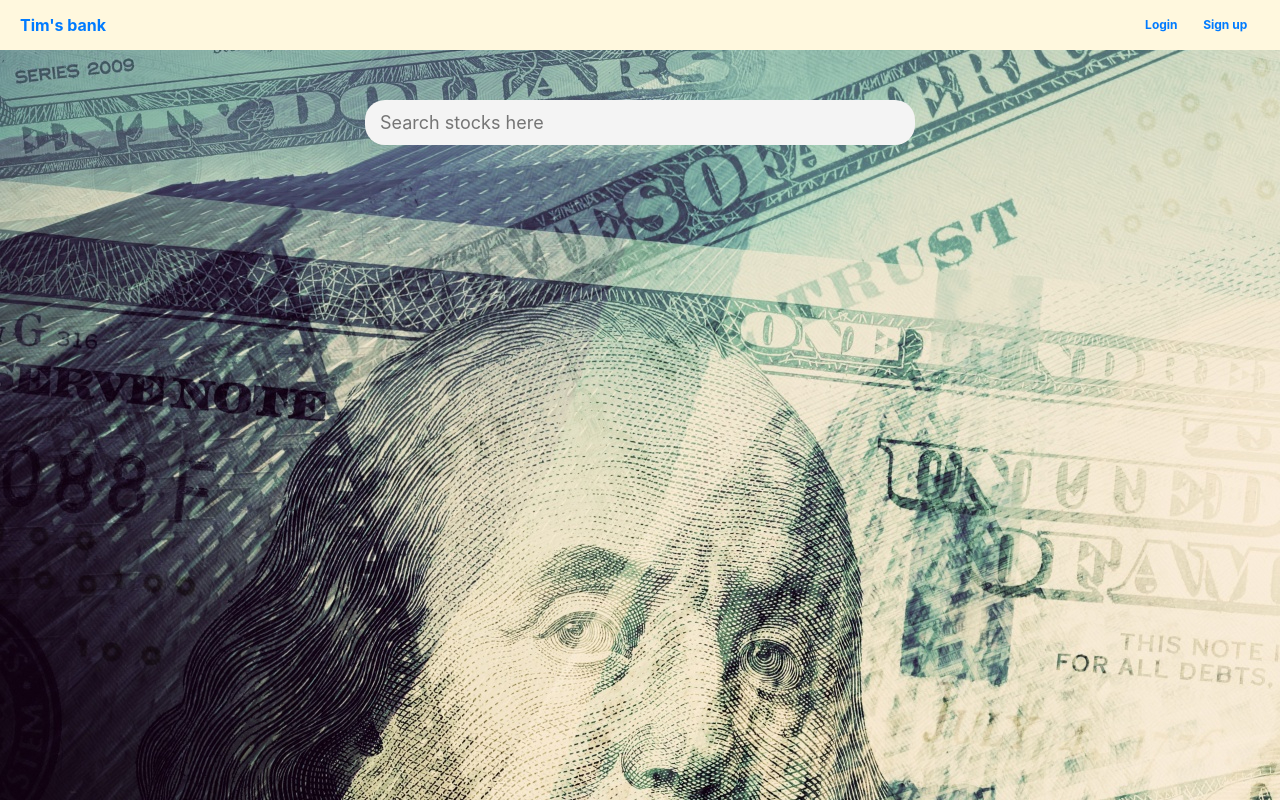
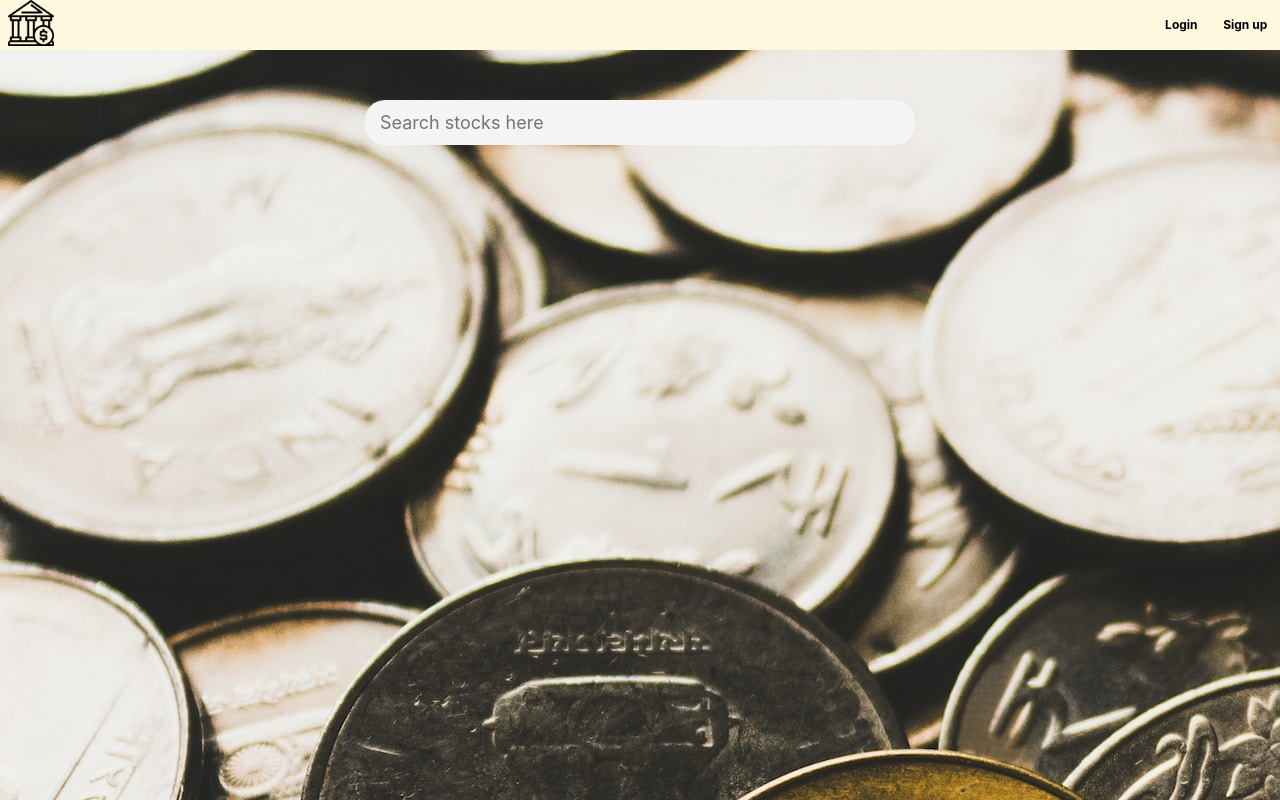
Before and after one commit to jtimilli/CS50W_finalproject, a Django app: page /invest/ in a window 1280 px wide. Run offline with Django 4.2, Linux system fonts and the light colour scheme; some libraries are stand-ins or nearby versions.

Commit message:
add styles to pages-homepage, investing and layout

```diff
--- a/banking/static/banking/homepage/style.css
+++ b/banking/static/banking/homepage/style.css
@@ -16,6 +16,7 @@ body {
   background-image: url("../images/building-shot.jpg");
   background-repeat: no-repeat;
   background-size: cover;
+  backdrop-filter: blur(8px);
 }
 
 /* Set header styles */
--- a/banking/static/banking/investing/style.css
+++ b/banking/static/banking/investing/style.css
@@ -1,6 +1,6 @@
 body {
   height: 100vh;
-  background-image: url("../images/dbills.jpg");
+  background-image: url("../images/coins.jpg");
 }
 
 .search-container {
--- a/banking/static/banking/layout/style.css
+++ b/banking/static/banking/layout/style.css
@@ -10,13 +10,16 @@ body {
   align-items: center;
   height: 50px;
   color: black;
-  padding: 0 20px;
+  padding: 0;
   z-index: 999;
   background-color: #fff8de;
 }
 
 .navbar-logo {
   font-weight: bold;
+  height: 100%;
+  margin-left: 0.5rem;
+  padding-bottom: 4px;
 }
 
 .navbar-menu {
@@ -96,6 +99,6 @@ body {
   }
 }
 
-a:hover {
+a {
   color: black;
 }
--- a/banking/templates/banking/homepage.html
+++ b/banking/templates/banking/homepage.html
@@ -28,7 +28,7 @@
     <section id="widget">
 
       <!-- Widget #1 -->
-      <div class="card shadow mb-5 bg-white rounded">
+      <div class="card mb-5 bg-white rounded">
         <div class="card-header">
           <h3>Latest</h3>
         </div>
@@ -59,7 +59,7 @@
 
 
       <!-- Widget #2 -->
-      <div class="card shadow mb-5 bg-white rounded">
+      <div class="card mb-5 bg-white rounded">
         <div class="card-header"> <h3>Transactions</h3></div>
         <div class="card-body p-0">
       <ul class="list-group transaction-body m-0">
@@ -75,7 +75,7 @@
 
 
       <!-- Widget #3 -->
-      <div class="card shadow mb-5 bg-white rounded">
+      <div class="card mb-5 bg-white rounded">
         <div class="card-header"> <h3>Investments</h3></div>
         <div class="card-body p-2">
           <table class="table table-hover" id="stocks-table">
--- a/banking/templates/banking/layout.html
+++ b/banking/templates/banking/layout.html
@@ -30,9 +30,23 @@
   <body>
     <div class="navbar">
       {% if user.is_authenticated == False %}
-      <div class="navbar-logo"><a href="{% url 'landing'%}">Tim's bank</a></div>
+      <div class="navbar-logo rounded">
+        <a href="{% url 'landing'%}"
+          ><img
+            alt="banking icon"
+            src="{% static 'banking/images/bank.png'%}"
+            style="max-height: 100%; max-width: 100%"
+        /></a>
+      </div>
       {% else %}
-      <div class="navbar-logo">Tim's bank</div>
+      <div class="navbar-logo rounded">
+        <a href="{% url 'index'%}"
+          ><img
+            alt="banking icon"
+            src="{% static 'banking/images/bank.png'%}"
+            style="max-height: 100%; max-width: 100%"
+        /></a>
+      </div>
       {% endif %}
       <nav class="navbar-menu">
         {% if user.is_authenticated %}
```
Also changed, not shown: banking/static/banking/images/bank.png (added), banking/static/banking/images/dbills.jpg (deleted), banking/static/banking/images/handingcash.png (deleted), banking/static/banking/images/stocks.jpg (deleted), banking/static/banking/images/stugy.png (deleted), banking/static/banking/images/wance-paleri-NnRIrQ1USyw-unsplash.jpg (deleted), db.sqlite3.
